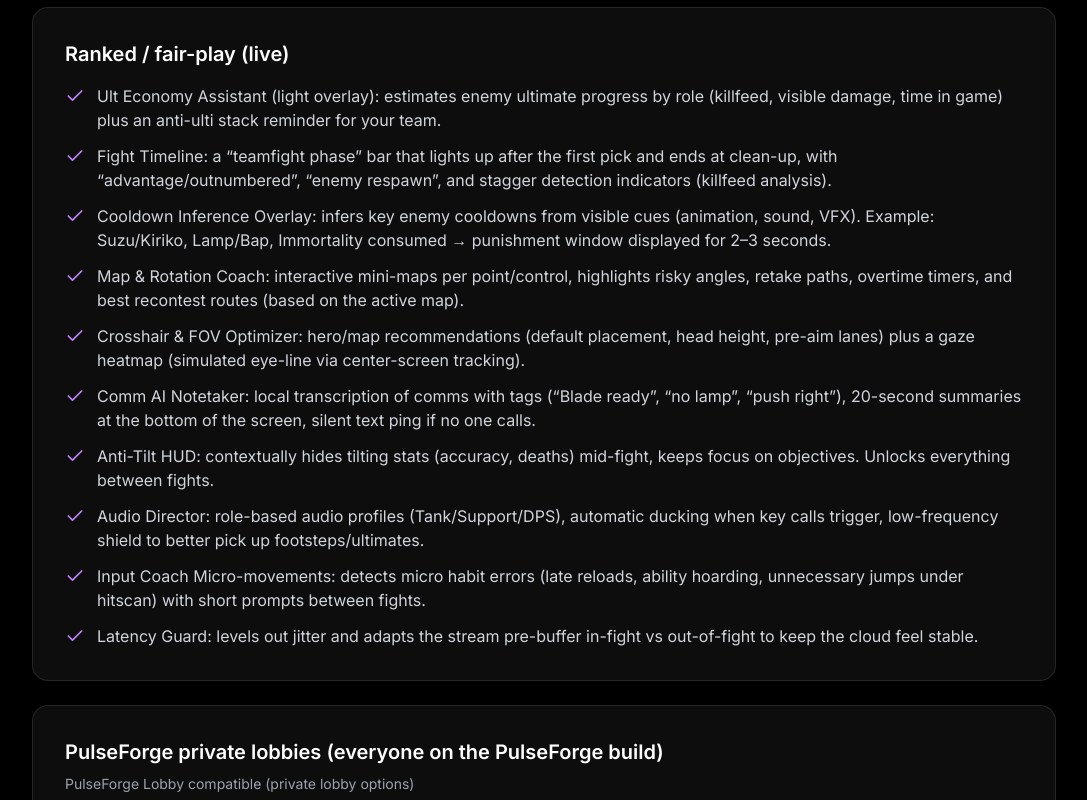
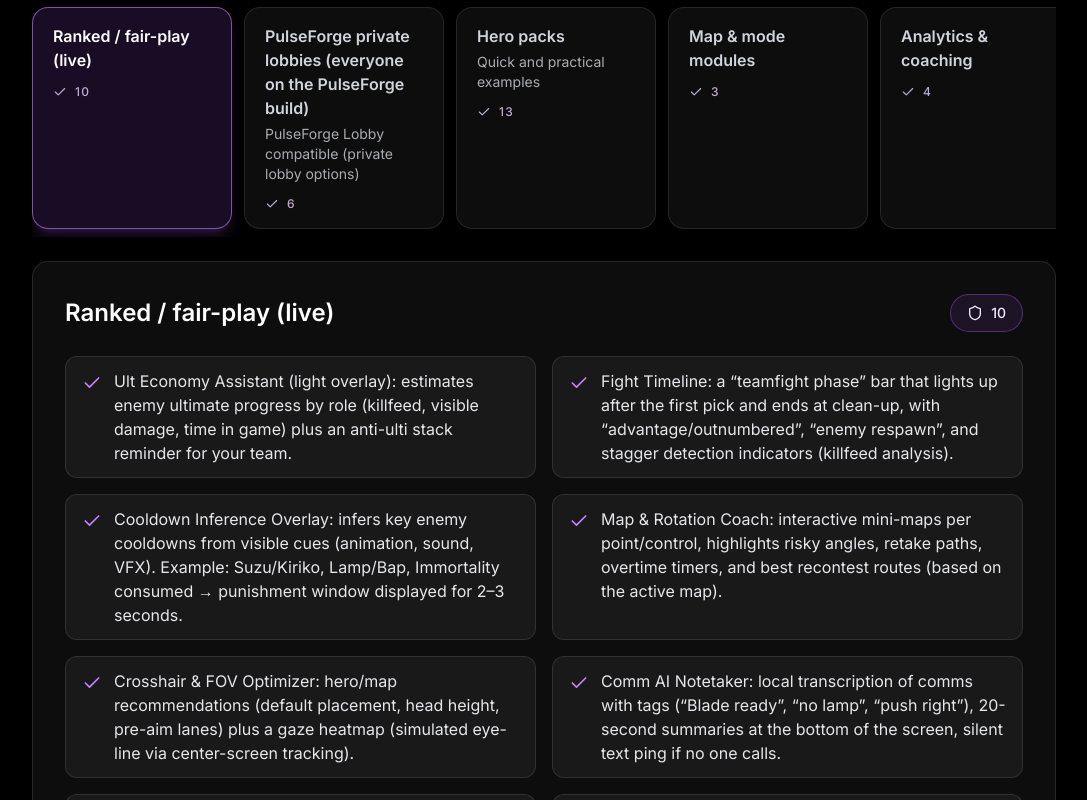
Before and after one commit to Hackboot-Dev/hackboot, a Next.js app: page /en/products/gaming-overwatch in a window 1280 px wide. Shown: the part 7280-8080 px from the top of the page, without its empty margins (96-1183 px from the left). Built offline with nearby package versions, Linux system fonts and the light colour scheme.

Commit message:
feat: compact tabbed feature overview

```diff
--- a/components/NativeGamingProductPage.tsx
+++ b/components/NativeGamingProductPage.tsx
@@ -1453,6 +1453,16 @@
   const performanceLatency = tech?.performanceMetrics?.latency ?? 0
   const featureHighlights = selectedVariant?.featureHighlights ?? []
   const featureGroups = selectedVariant?.featureGroups ?? []
+  const [activeFeatureGroupIndex, setActiveFeatureGroupIndex] = useState(0)
+  useEffect(() => {
+    setActiveFeatureGroupIndex(0)
+  }, [selectedVariant?.id])
+  useEffect(() => {
+    if (activeFeatureGroupIndex >= featureGroups.length && featureGroups.length > 0) {
+      setActiveFeatureGroupIndex(0)
+    }
+  }, [activeFeatureGroupIndex, featureGroups.length])
+  const activeFeatureGroup = featureGroups[activeFeatureGroupIndex] ?? null
   const implementationNotes = selectedVariant?.implementationNotes ?? []
 
   const ProgressBar = ({ label, value, max, color = "purple", unit = "" }: { label: string, value: number, max: number, color?: string, unit?: string }) => {
@@ -2508,36 +2518,88 @@
 
             {featureGroups.length > 0 ? (
               <div className="space-y-6">
-                {featureGroups.map((group, idx) => (
+                <div className="-mx-4 md:mx-0">
+                  <div className="flex gap-3 overflow-x-auto px-4 md:px-0 pb-2">
+                    {featureGroups.map((group, idx) => {
+                      const isActive = idx === activeFeatureGroupIndex
+                      return (
+                        <motion.button
+                          key={`${group.title}-${idx}`}
+                          type="button"
+                          className={`relative flex min-w-[220px] flex-col rounded-2xl border px-5 py-4 text-left transition-all md:min-w-[200px] ${
+                            isActive
+                              ? 'border-purple-400/60 bg-purple-500/15 text-white shadow-lg shadow-purple-500/20'
+                              : 'border-white/10 bg-white/5 text-gray-300 hover:border-purple-400/40 hover:text-white'
+                          }`}
+                          onClick={() => setActiveFeatureGroupIndex(idx)}
+                          whileHover={{ y: -4 }}
+                          whileTap={{ scale: 0.98 }}
+                          transition={{ type: 'spring', stiffness: 260, damping: 20 }}
+                        >
+                          <span className="text-sm font-semibold md:text-base">{group.title}</span>
+                          {group.description && (
+                            <span className="mt-1 text-xs text-gray-300/80 md:text-sm">
+                              {group.description}
+                            </span>
+                          )}
+                          <span className="mt-3 inline-flex items-center gap-2 text-xs font-medium uppercase tracking-widest text-purple-200/80">
+                            <Check className="h-3.5 w-3.5" />
+                            {group.items.length}
+                          </span>
+                        </motion.button>
+                      )
+                    })}
+                  </div>
+                </div>
+
+                <AnimatePresence mode="wait">
+                  {activeFeatureGroup && (
                     <motion.div
-                    key={idx}
-                    className="glass-effect rounded-2xl p-8 border border-white/10"
-                    {...inViewSlideProps}
-                    transition={{ ...fadeTransition, delay: 0.25 + idx * 0.05 }}
-                    {...hoverLiftProps}
-                  >
+                      key={activeFeatureGroup.title}
+                      className="glass-effect rounded-2xl border border-white/10 p-8"
+                      initial={{ opacity: 0, y: 24 }}
+                      animate={{ opacity: 1, y: 0 }}
+                      exit={{ opacity: 0, y: -16 }}
+                      transition={{ duration: 0.35, ease: 'easeOut' }}
+                    >
+                      <div className="flex flex-col gap-4 md:flex-row md:items-center md:justify-between">
                         <div>
-                      <h3 className="text-xl font-semibold text-white">{group.title}</h3>
-                      {group.description && <p className="text-sm text-gray-400 mt-2">{group.description}</p>}
-                    </div>
-                    <div className="mt-4 space-y-3">
-                      {group.items.map((item, itemIdx) => (
+                          <h3 className="text-2xl font-semibold text-white">{activeFeatureGroup.title}</h3>
+                          {activeFeatureGroup.description && (
+                            <p className="mt-2 text-sm text-gray-400 md:text-base md:leading-relaxed">
+                              {activeFeatureGroup.description}
+                            </p>
+                          )}
+                        </div>
+                        <motion.span
+                          className="inline-flex items-center gap-2 rounded-full border border-purple-500/40 bg-purple-500/10 px-4 py-2 text-sm font-medium text-purple-100"
+                          initial={{ opacity: 0, scale: 0.9 }}
+                          animate={{ opacity: 1, scale: 1 }}
+                          transition={{ duration: 0.3, ease: 'easeOut', delay: 0.05 }}
+                        >
+                          <Shield className="h-4 w-4" />
+                          {activeFeatureGroup.items.length}
+                        </motion.span>
+                      </div>
+
+                      <div className="mt-6 grid grid-cols-1 gap-4 md:grid-cols-2">
+                        {activeFeatureGroup.items.map((item, itemIdx) => (
                           <motion.div
-                          key={itemIdx}
-                          className="flex items-start gap-3"
-                          initial={{ opacity: 0, x: -14, rotateY: -8 }}
-                          whileInView={{ opacity: 1, x: 0, rotateY: 0 }}
-                          viewport={{ once: true, amount: 0.3 }}
-                          transition={{ duration: 0.35, ease: 'easeOut', delay: itemIdx * 0.04 }}
-                          whileHover={{ x: 4 }}
-                        >
-                          <Check className="w-5 h-5 text-purple-400 mt-0.5 flex-shrink-0" />
-                          <span className="text-gray-300">{item}</span>
+                            key={`${activeFeatureGroup.title}-${itemIdx}`}
+                            className="flex items-start gap-3 rounded-xl border border-white/10 bg-white/5 px-4 py-3 text-left transition-colors hover:border-purple-400/40"
+                            initial={{ opacity: 0, y: 12 }}
+                            animate={{ opacity: 1, y: 0 }}
+                            transition={{ duration: 0.28, ease: 'easeOut', delay: Math.min(itemIdx * 0.03, 0.12) }}
+                            whileHover={{ y: -2 }}
+                          >
+                            <Check className="mt-1 h-5 w-5 flex-shrink-0 text-purple-400" />
+                            <span className="text-sm leading-relaxed text-gray-200 md:text-base">{item}</span>
                           </motion.div>
                         ))}
                       </div>
                     </motion.div>
-                ))}
+                  )}
+                </AnimatePresence>
               </div>
             ) : (
               <motion.div className="glass-effect rounded-2xl p-8 border border-white/10" {...inViewFadeProps} transition={{ ...fadeTransition, delay: 0.25 }}>
```
Also changed, not shown: 2 other files (tests, documents, lock files or other folders). Lines whose indentation alone changed are shown as unchanged.
